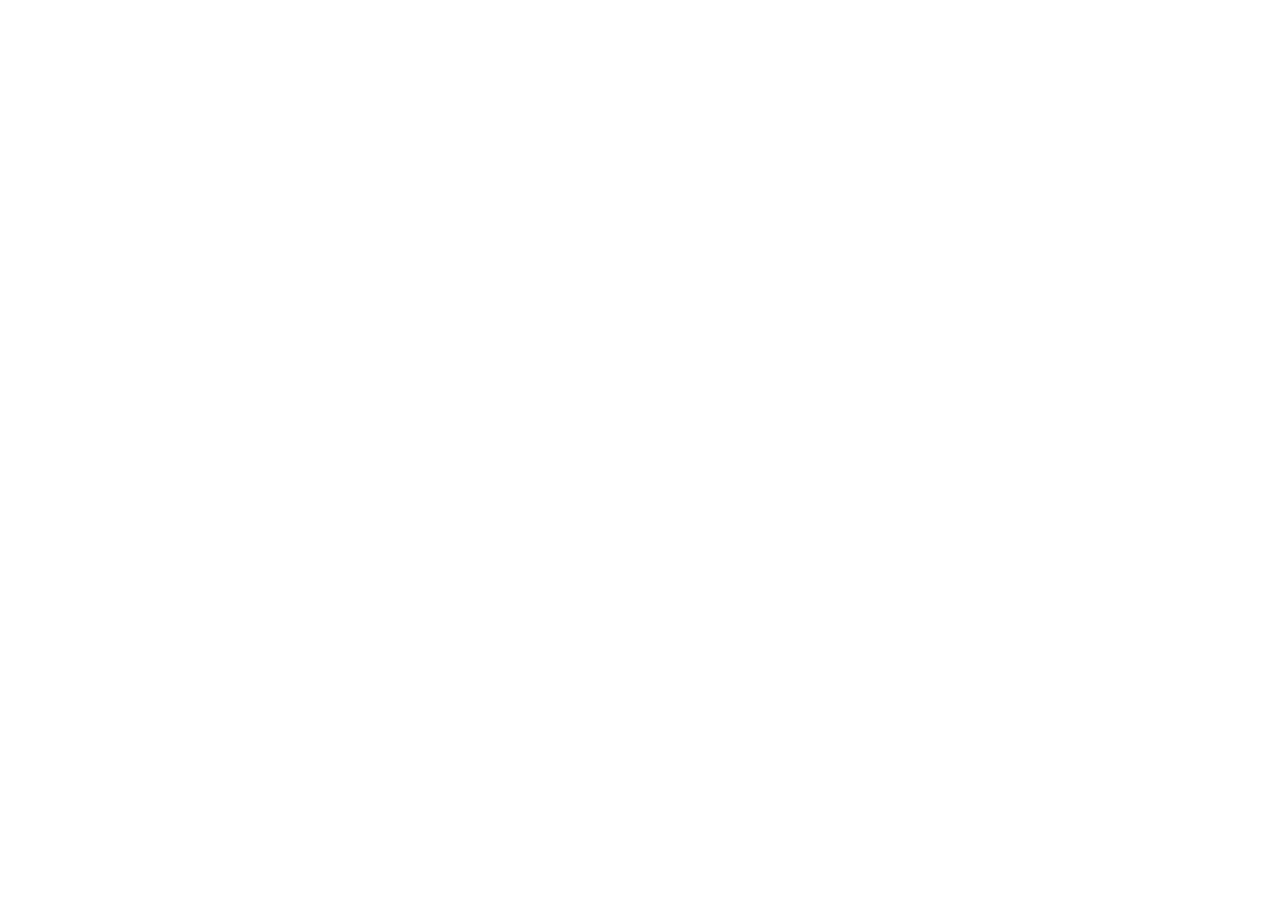
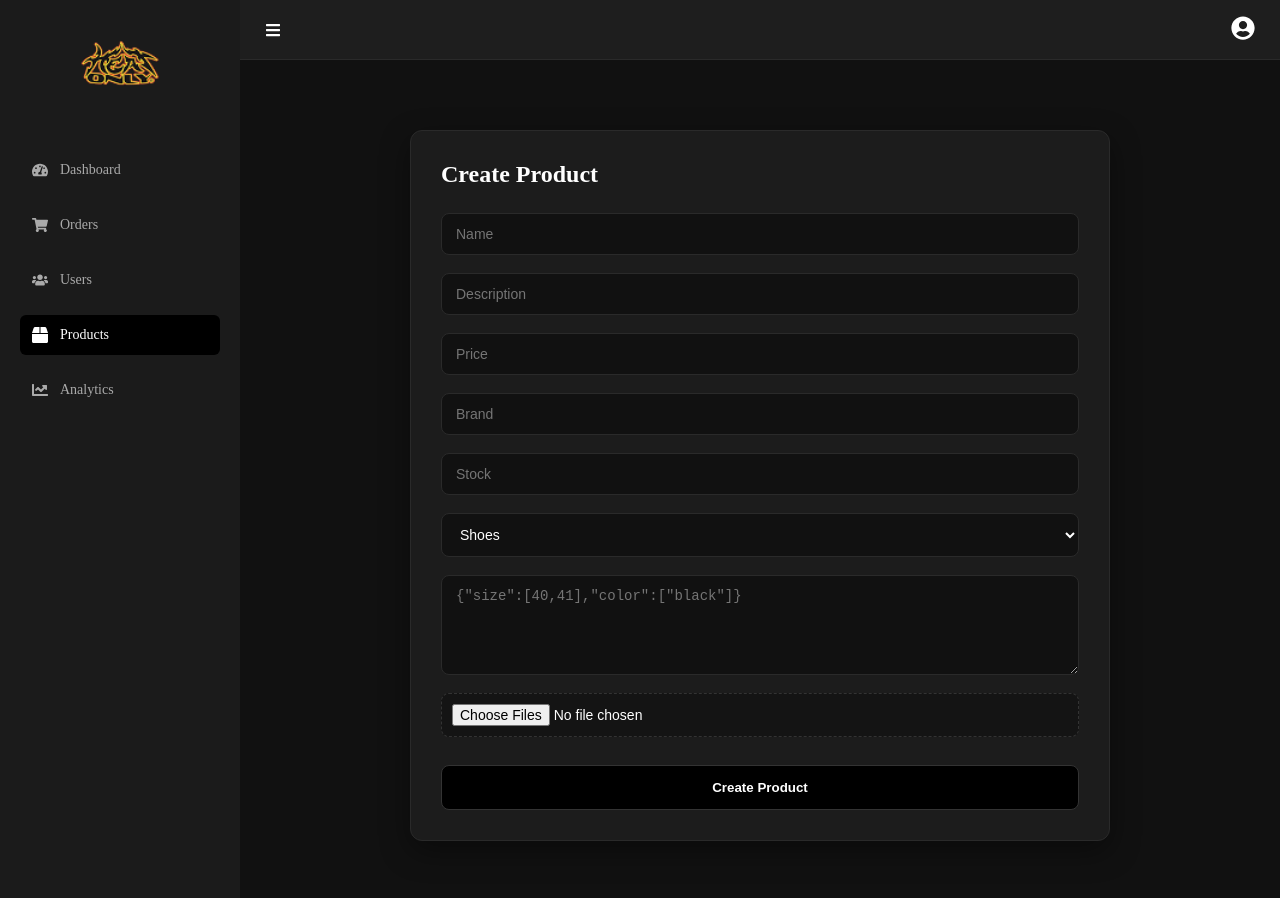
Before and after one commit to AQUATECHIE/Heat, a React (Vite) app: page /admin/products/new in a window 1280 px wide. Before the commit this address had no page. Shown: the top 898 px of the page. Before the commit the page ends 800 px from the top, so only its background shows below. Built offline with nearby package versions, Linux system fonts and the light colour scheme.

Commit message:
auto-commit

```diff
--- a/src/App.jsx
+++ b/src/App.jsx
@@ -47,10 +47,7 @@
         <Route path="/sneakers" element={<ShoesCollection />} />
         <Route path="/bags" element={<BagsCollection />} />
         <Route path="/clothes" element={<ClothesCollection />} />
-        <Route
-          path="/collectibles"
-          element={<CollectiblesItemCollection />}
-        />
+        <Route path="/collectibles" element={<CollectiblesItemCollection />} />
         <Route path="/about" element={<About />} />
         <Route path="/product/:id" element={<ProductDetails />} />
         <Route path="/cart" element={<CartPage />} />
@@ -61,13 +58,18 @@
         <Route path="/profile" element={<ProfilePage />} />
 
         {/* ADMIN ROUTES */}
+        {/* ADMIN ROUTES */}
         <Route path="/admin" element={<AdminLayout />}>
           <Route index element={<AdminDashboard />} />
+
           <Route path="orders" element={<AdminDashboard />} />
           <Route path="users" element={<div>Users Page</div>} />
+
+          {/* PRODUCTS */}
           <Route path="products" element={<AdminProducts />} />
+          <Route path="products/new" element={<AdminCreateProduct />} />
+
           <Route path="analytics" element={<AdminAnalytics />} />
-          <Route path="new" element={<AdminCreateProduct />} />
         </Route>
       </Routes>
     </>
--- a/src/pages/AdminCreateProduct.jsx
+++ b/src/pages/AdminCreateProduct.jsx
@@ -1,7 +1,7 @@
 import { useState } from "react";
 import api from "../api/axios";
 import { useNavigate } from "react-router-dom";
-import "../styles/AdminCreateProduct.css"
+import "../styles/AdminCreateProduct.css";
 
 const AdminCreateProduct = () => {
   const navigate = useNavigate();
@@ -17,6 +17,8 @@
   });
 
   const [images, setImages] = useState([]);
+  const [successModal, setSuccessModal] = useState(false);
+  const [errorMessage, setErrorMessage] = useState("");
 
   const handleChange = (e) => {
     setForm({
@@ -28,11 +30,19 @@
   const handleSubmit = async (e) => {
     e.preventDefault();
 
+    try {
       const token = localStorage.getItem("token");
+
+      if (!token) {
+        setErrorMessage("Admin not authenticated");
+        return;
+      }
 
       const formData = new FormData();
 
-    Object.keys(form).forEach((key) => formData.append(key, form[key]));
+      Object.keys(form).forEach((key) => {
+        formData.append(key, form[key]);
+      });
 
       for (let i = 0; i < images.length; i++) {
         formData.append("images", images[i]);
@@ -41,10 +51,19 @@
       await api.post("/products", formData, {
         headers: {
           Authorization: `Bearer ${token}`,
-        "Content-Type": "multipart/form-data",
         },
       });
 
+      setSuccessModal(true);
+    } catch (error) {
+      setErrorMessage(
+        error.response?.data?.message || "Something went wrong"
+      );
+    }
+  };
+
+  const handleCloseModal = () => {
+    setSuccessModal(false);
     navigate("/admin/products");
   };
 
@@ -54,15 +73,11 @@
         <h2>Create Product</h2>
 
         <form onSubmit={handleSubmit} className="create-form">
-          <input name="name" placeholder="Name" onChange={handleChange} />
-          <input
-            name="description"
-            placeholder="Description"
-            onChange={handleChange}
-          />
-          <input name="price" placeholder="Price" onChange={handleChange} />
-          <input name="brand" placeholder="Brand" onChange={handleChange} />
-          <input name="stock" placeholder="Stock" onChange={handleChange} />
+          <input name="name" placeholder="Name" onChange={handleChange} required />
+          <input name="description" placeholder="Description" onChange={handleChange} required />
+          <input name="price" placeholder="Price" onChange={handleChange} required />
+          <input name="brand" placeholder="Brand" onChange={handleChange} required />
+          <input name="stock" placeholder="Stock" onChange={handleChange} required />
 
           <select name="category" onChange={handleChange}>
             <option value="shoes">Shoes</option>
@@ -84,7 +99,25 @@
 
           <button type="submit">Create Product</button>
         </form>
+
+        {errorMessage && (
+          <p className="form-error">{errorMessage}</p>
+        )}
       </div>
+
+      {/* SUCCESS MODAL */}
+      {successModal && (
+        <div className="modal-overlay">
+          <div className="success-modal">
+            <h3>🎉 Product Created Successfully!</h3>
+            <p>Your product has been added to the store.</p>
+
+            <button onClick={handleCloseModal}>
+              Back to Products
+            </button>
+          </div>
+        </div>
+      )}
     </div>
   );
 };
--- a/src/styles/AdminCreateProduct.css
+++ b/src/styles/AdminCreateProduct.css
@@ -119,3 +119,82 @@
     padding: 20px;
   }
 }
+
+/* =========================
+   ERROR MESSAGE
+========================= */
+
+.form-error {
+  margin-top: 15px;
+  color: #ff4d4d;
+  font-size: 14px;
+}
+
+/* =========================
+   MODAL OVERLAY
+========================= */
+
+.modal-overlay {
+  position: fixed;
+  inset: 0;
+  background: rgba(0, 0, 0, 0.6);
+  display: flex;
+  justify-content: center;
+  align-items: center;
+  z-index: 1000;
+}
+
+/* =========================
+   SUCCESS MODAL
+========================= */
+
+.success-modal {
+  background: #1c1c1c;
+  padding: 30px;
+  border-radius: 12px;
+  width: 90%;
+  max-width: 400px;
+  text-align: center;
+  border: 1px solid #2a2a2a;
+  box-shadow: 0 15px 40px rgba(0, 0, 0, 0.5);
+  animation: fadeInScale 0.3s ease;
+}
+
+.success-modal h3 {
+  margin-bottom: 10px;
+}
+
+.success-modal p {
+  font-size: 14px;
+  color: #aaa;
+  margin-bottom: 20px;
+}
+
+.success-modal button {
+  background: black;
+  color: white;
+  border: 1px solid #333;
+  padding: 12px 18px;
+  border-radius: 8px;
+  cursor: pointer;
+  transition: 0.3s ease;
+}
+
+.success-modal button:hover {
+  background: #222;
+}
+
+/* =========================
+   ANIMATION
+========================= */
+
+@keyframes fadeInScale {
+  from {
+    opacity: 0;
+    transform: scale(0.95);
+  }
+  to {
+    opacity: 1;
+    transform: scale(1);
+  }
+}
```
Lines whose indentation alone changed are shown as unchanged.
